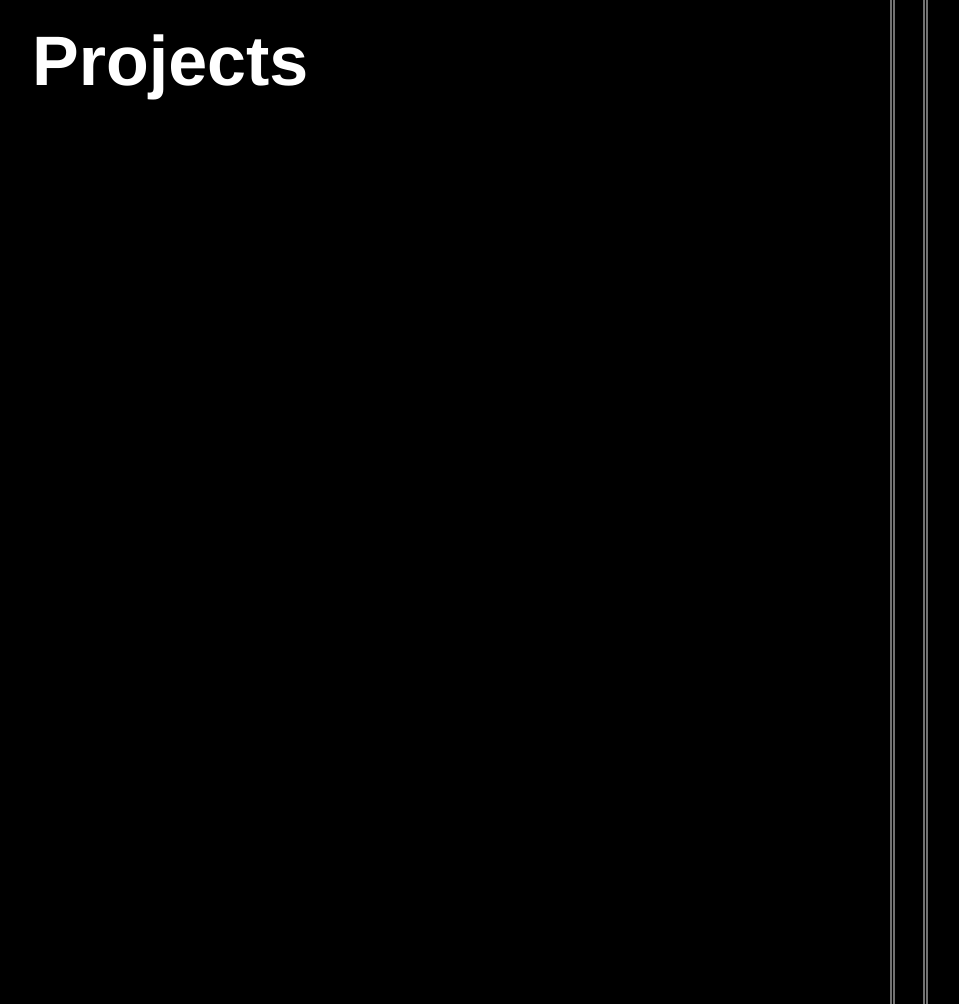
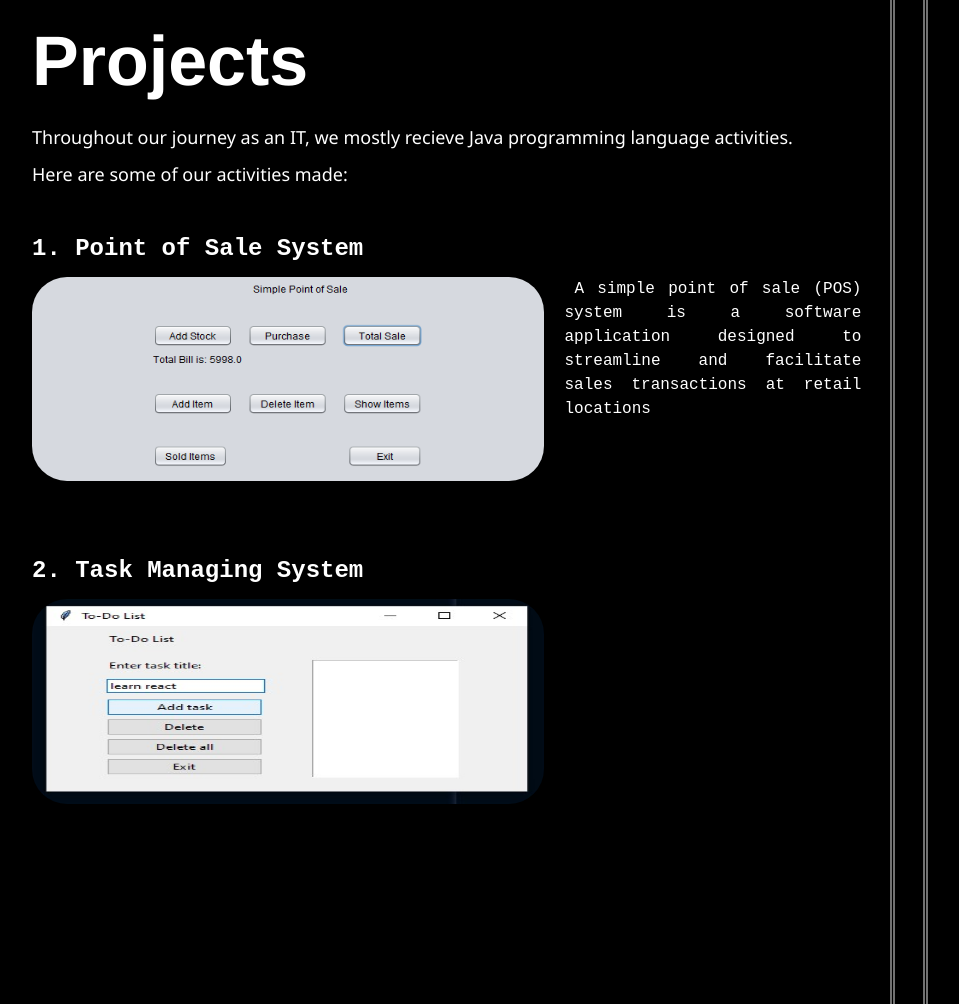
Before and after one commit to Tedeyy/OurPortfolio, a plain HTML site: page index.html in a window 1280 px wide. Shown: the part 1740-2744 px from the top of the page, without its empty margins (96-1055 px from the left). Drawn offline with nearby package versions, Linux system fonts and the light colour scheme.

Commit message:
added POS

```diff
--- a/css/style.css
+++ b/css/style.css
@@ -125,4 +125,34 @@ body {
         font-weight: bolder;
         font-size: 70px;
     }
+    .nm {
+        font-family: 'Courier New';
+        font-weight: bolder;
+    }
+    .desc {
+        font-family: 'Courier New';
+        text-indent: 10px;
+        text-align: justify;
+        margin-left: 52%;
+        margin-right: 19%;
+        margin-bottom: 100px;
+    }
+    .pos {
+        height: 100px;
+        width: 50%;
+        padding: 10%;
+        float:  left;
+        border-radius: 35px;
+        background-image: url(../img/pos.png);
+        background-size: 100% 100%;
+    }
+    .tms {
+        height: auto;
+        width: 50%;
+        padding: 10%;
+        float:  left;
+        border-radius: 35px;
+        background-image: url(../img/todo.png);
+        background-size: 100% 100%;
+    }
 }
--- a/index.html
+++ b/index.html
@@ -47,7 +47,15 @@
 
         <div id="prjcts" class="project">
             <h1 class="t">Projects</h1>
-
+            <h5>Throughout our journey as an IT, we mostly recieve Java programming language activities.</h5>
+            <h5>Here are some of our activities made:</h5>
+            <br>
+            <h3 class="nm">1. Point of Sale System</h3>
+            <div class="pos"></div>
+            <h6 class="desc">A simple point of sale (POS) system is a software application designed to streamline and facilitate sales transactions at retail locations</h6>
+            <br>
+            <h3 class="nm">2. Task Managing System</h3>
+            <div class="tms"></div>
         </div>
 
         <div id="rsm" class="resume">
```
Also changed, not shown: img/pos.png (added), img/todo.png (added).
